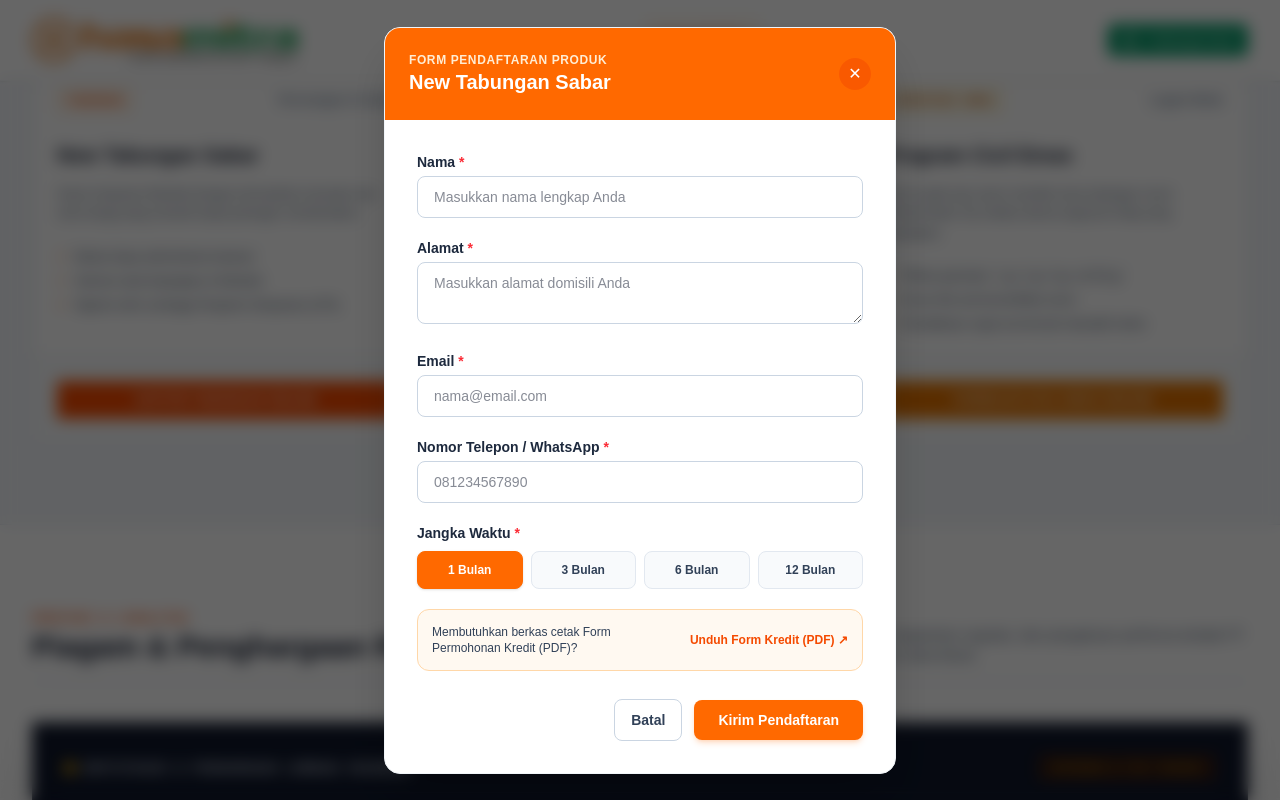
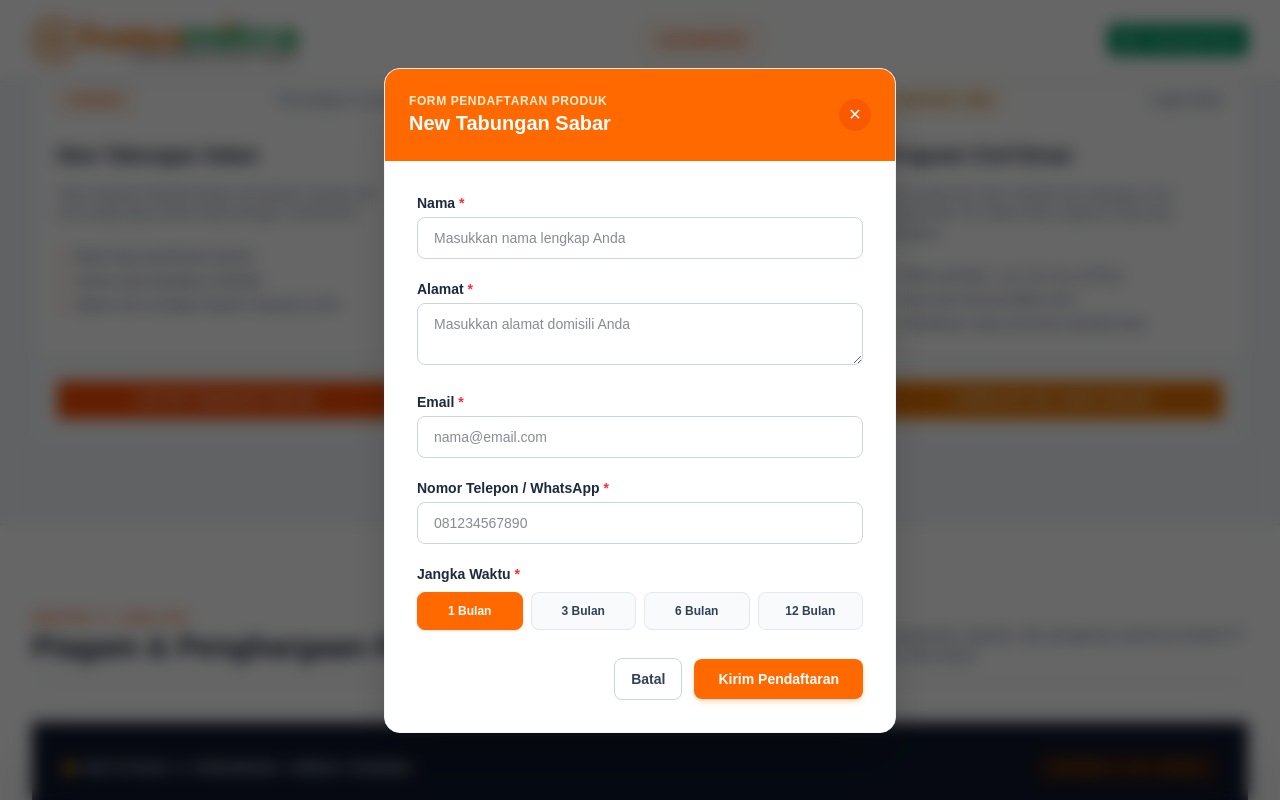
Before and after one commit to MuhammadArif-bin1/website-hasamitra, a Next.js app: page / in a window 1280 px wide. Both pictures are taken after a click on the button "DAFTAR TABUNGAN ONLINE". Shown: the part 1017-1817 px from the top of the page. Built offline with nearby package versions, Linux system fonts and the light colour scheme; no server answers.

Commit message:
fix: hapus tautan unduh form kredit PDF dari formulir pendaftaran produk

```diff
--- a/src/components/forms/TabunganFormModal.tsx
+++ b/src/components/forms/TabunganFormModal.tsx
@@ -290,20 +290,7 @@ export default function TabunganFormModal({
                 </div>
               </div>
 
-              {/* Download Form Permohonan Kredit Link */}
-              <div className="p-3.5 bg-orange-50/80 border border-orange-200 rounded-xl flex flex-col sm:flex-row items-center justify-between gap-2 text-xs">
-                <span className="text-slate-700 font-medium text-center sm:text-left">
-                  Membutuhkan berkas cetak Form Permohonan Kredit (PDF)?
-                </span>
-                <a
-                  href="https://hasamitrajabar.com/wp-content/uploads/2021/05/Permohonan-Kredit.pdf"
-                  target="_blank"
-                  rel="noopener noreferrer"
-                  className="text-orange-600 font-bold hover:underline inline-flex items-center gap-1 shrink-0"
-                >
-                  Unduh Form Kredit (PDF) ↗
-                </a>
-              </div>
+
 
               {/* Action Buttons */}
               <div className="pt-2 flex items-center justify-end gap-3">
```
